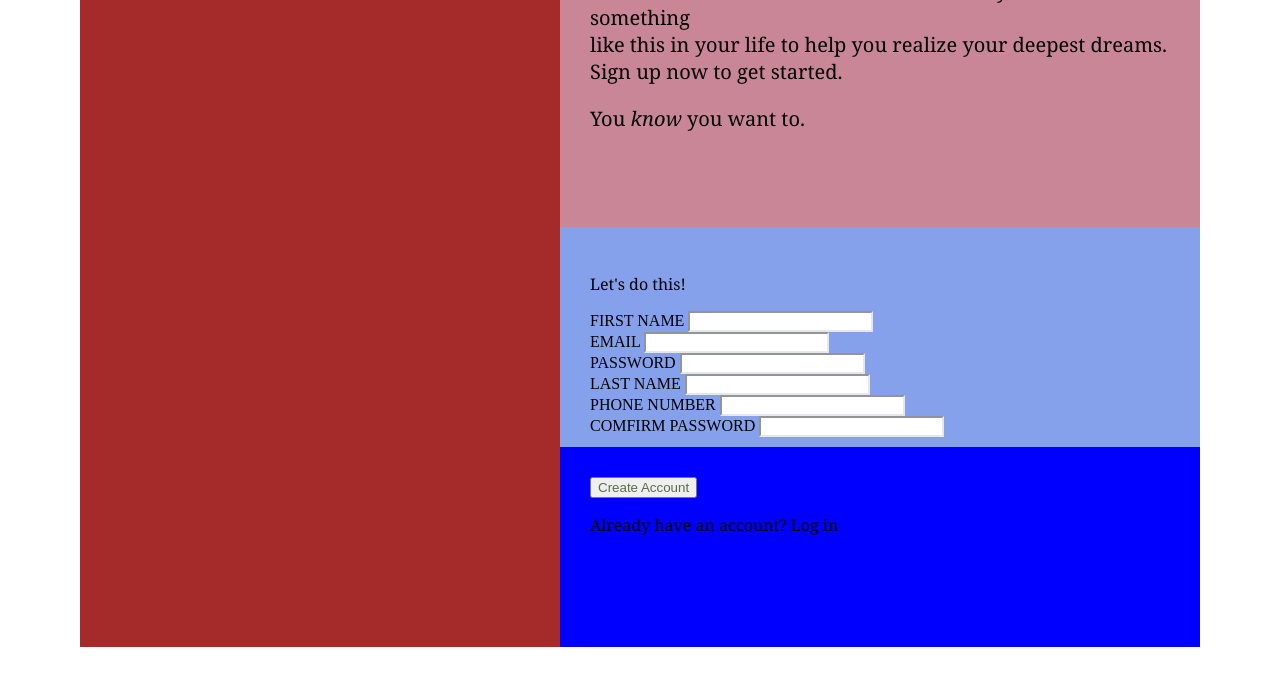
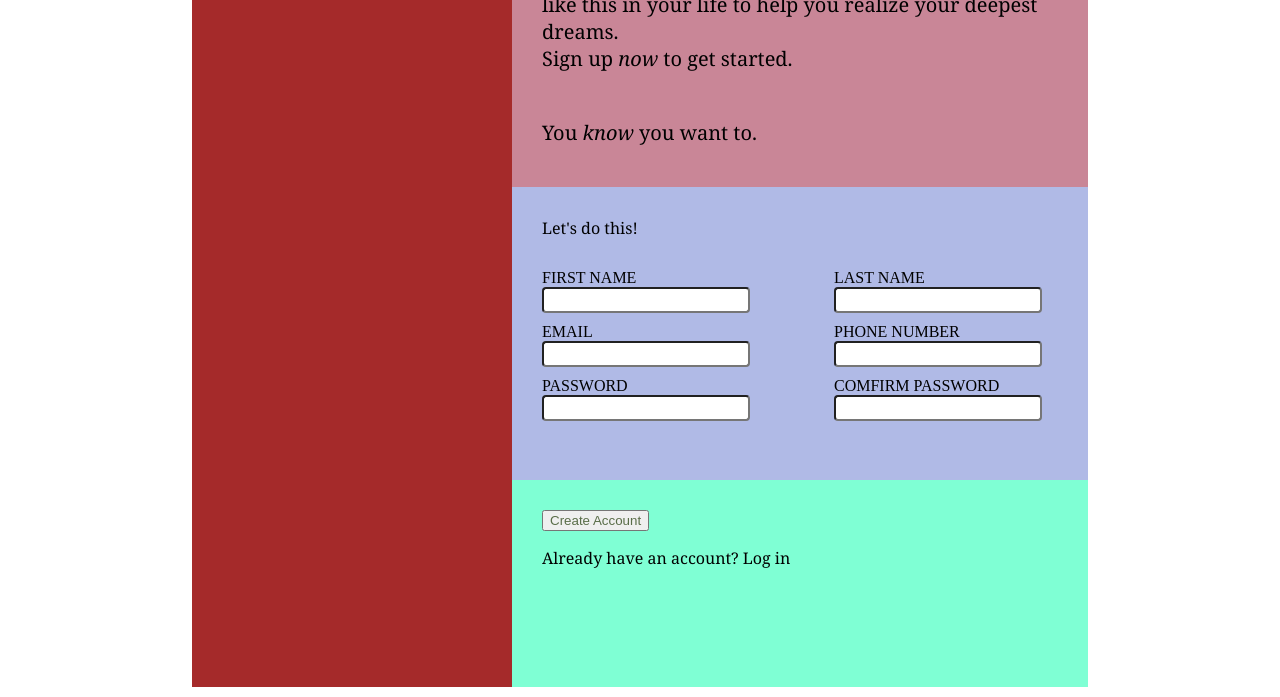
Before and after one commit to MichelleAppiah17/Sign-Up-Form, a plain HTML site: page index.html in a window 1280 px wide. Shown: the part 123-820 px from the top of the page. Drawn offline with Linux system fonts and the light colour scheme; a web font is replaced by a local one.

Commit message:
right side

```diff
--- a/index.html
+++ b/index.html
@@ -17,42 +17,43 @@
     <div class="right">
         <section class="one">
             <p>
-                This is not a real online service! You know you need something <br>
-                like this in your life to help you realize your deepest dreams.<br>
-                Sign up now to get started.
+                This is not a real online service! You know you need something <br/>
+                like this in your life to help you realize your deepest dreams.<br/>
+                Sign up <em>now</em> to get started.
+                <br/><br/>
             </p>
             <p>You <em>know</em> you want to.</p>
         </section>
 
         <section class="two">
-            <p>Let's do this!</p>
-            <form>
+            <p class="form_text">Let's do this!</p>
+            <form class="main_form_div">
                 <div class="forms-1">
-                    <div>
-                        <label for="first name">FIRST NAME</label>
-                        <input type="text" name="first name" id="first name">
+                    <div class="form_div">
+                        <label for="first_name">FIRST NAME</label>
+                        <input type="text" name="first_name" id="first_name">
                     </div>
-                    <div>
+                    <div class="form_div">
                         <label for="email">EMAIL</label>
                         <input type="email" name="email" id="email">
                     </div>
-                    <div>
+                    <div class="form_div">
                         <label for="password">PASSWORD</label>
                         <input type="password" name="password" id="password">
                     </div>
                 </div>
                 <div class="forms-2">
-                    <div>
-                        <label for="last name">LAST NAME</label>
-                        <input type="text" name="last name" id="last name">
+                    <div class="form_div">
+                        <label for="last_name">LAST NAME</label>
+                        <input type="text" name="last_name" id="last_name">
                     </div>
-                    <div>
-                        <label for="phone number">PHONE NUMBER</label>
-                        <input type="tel" name="phone number" id="phone number">
+                    <div class="form_div">
+                        <label for="phone_number">PHONE NUMBER</label>
+                        <input type="tel" name="phone_number" id="phone_number">
                     </div>
-                    <div>
-                        <label for="confirm password">COMFIRM PASSWORD</label>
-                        <input type="password" name="confirm password" id="confirm password">
+                    <div class="form_div">
+                        <label for="confirm_password">COMFIRM PASSWORD</label>
+                        <input type="password" name="confirm_password" id="confirm_password">
                     </div>
                 </div>
             </form>
--- a/styles.css
+++ b/styles.css
@@ -1,31 +1,36 @@
+@font-face {
+    font-family: my-cool-font;
+    src: url(../fonts/the-font-file.woff);
+  }
+
+  h1 {
+    font-family: my-cool-font, sans-serif;
+  }
+
+body {
+    display: flex;
+    flex-direction: row;
+    justify-content: center;
+    height: 100vh;
+    margin-top: 10px;
+    margin-bottom: 10px;
+}
+
 .right {
+    width: 45vw;
     background-color: blue;
-    width: 40em;
+    display: flex;
+    flex-direction: column;
 }
 
 .left {
     background-color: brown;
-    width: 30em;
-}
-
-body {
-    display: flex;
-    justify-content: center;
-    height: 90vh;
-    margin-top: 50px;
-
-}
-
-button {
-    color: #596D48;
-}
-
-input {
-    border-color: #E5E7EB;
+    width: 25vw;
 }
 
 p {
     font-family: Georgia, 'Times New Roman', Times, serif;
+
 }
 
 .one {
@@ -34,14 +39,45 @@ p {
     font-size: 20px;
     height: 30vh;
 }
+.two {
+    background-color: rgb(176, 186, 230);
+    height: 40vh;
 
-.two {
-    background-color: rgb(134, 161, 236);
+}
+
+.form_text{
+    margin: 30px;
+}
+.main_form_div{
+    display: flex;
+    flex-direction: row;
+    margin: 30px;
+    width: 500px;
+    justify-content: space-between;
+
+}
+.form_div{
+    display: flex;
+    flex-direction: column;
+    margin-bottom: 10px;
+}
+input {
+    border-color:1px #E5E7EB;
+    width: 200px;
+    height: 20px;
+    border-radius: 4px ;
+}
+input:focus{
+    border-color: 1px solid blue;
+}
+input:invalid{
+    border-color: 1px solid red;
+}
+.three {
+    background-color: aquamarine;
     padding: 30px;
     height: 20vh;
 }
-
-.three {
-    padding: 30px;
-    height: 21vh;
+button {
+    color: #596D48;
 }
```
